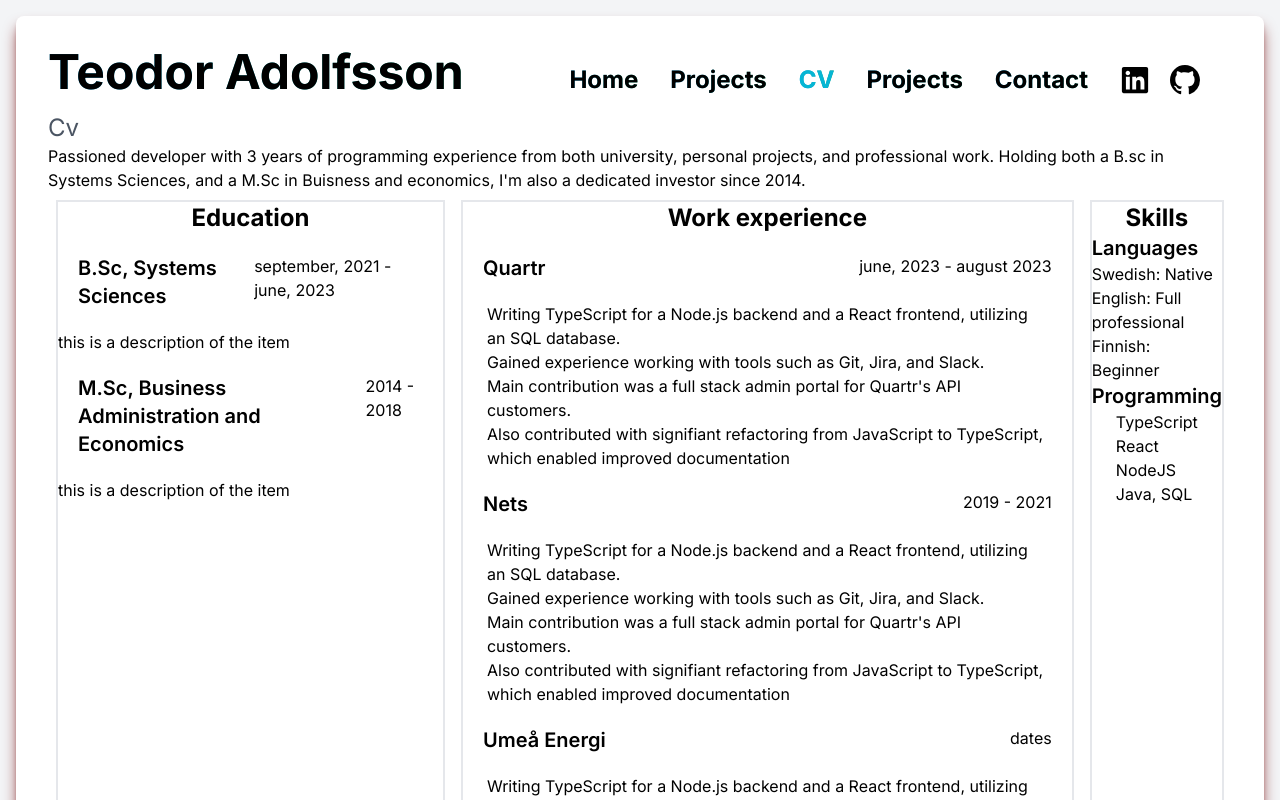
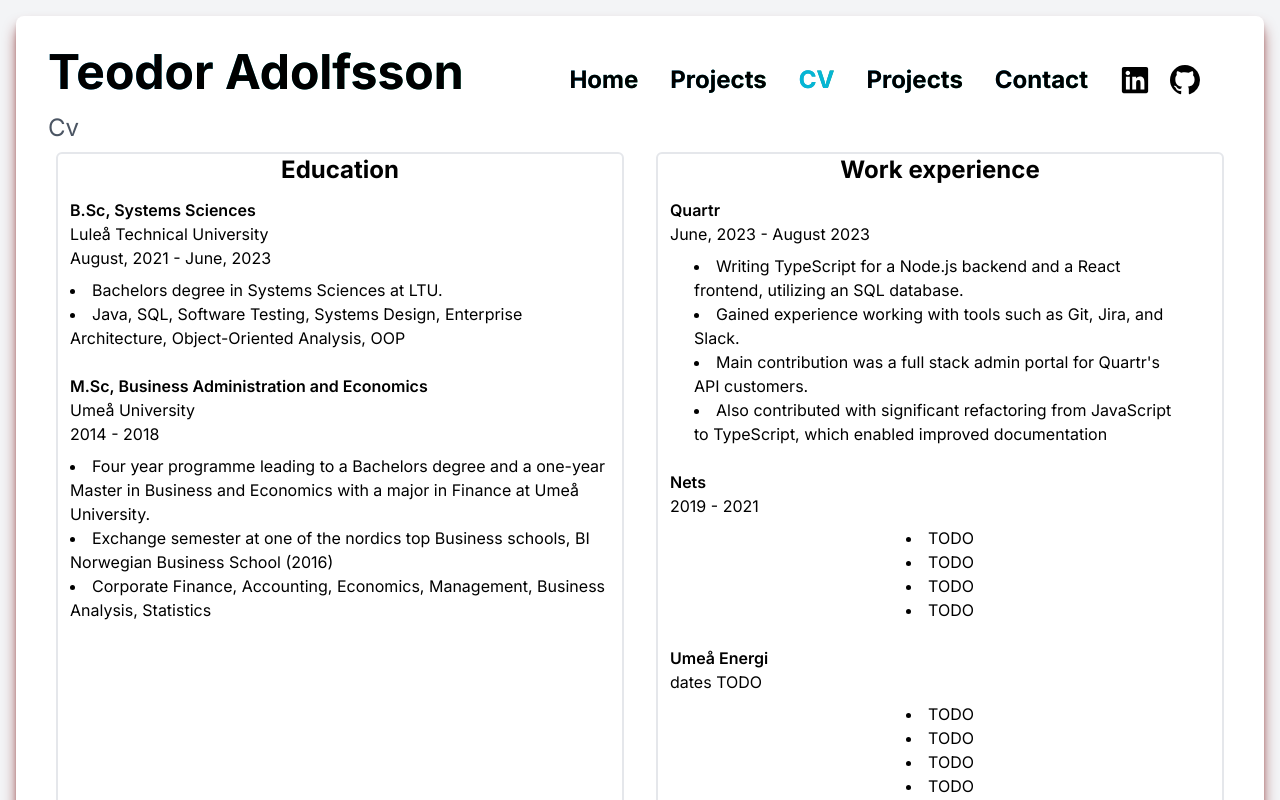
Before and after one commit to Teddy-94/personal-website, a Next.js app: page /cv in a window 1280 px wide. Shown: the top 800 px of the page. Built offline with nearby package versions, Linux system fonts and the light colour scheme.

Commit message:
cv page wip

```diff
--- /dev/null
+++ b/src/app/cv/components/education.tsx
@@ -0,0 +1,43 @@
+import { box, boxinner, ul } from "../page"
+
+const Education = () => {
+  return (
+    <div className={box}>
+      <h2 className="text-2xl font-bold text-center">Education</h2>
+      {
+        // Systems Sciences
+      }
+      <div className={boxinner}>
+        <div className="gap-0">
+          <h3 className="text-md font-semibold">
+            B.Sc, Systems Sciences
+          </h3>
+          <h4>Luleå Technical University</h4>
+          <p className="mt-0 pt-0">August, 2021 - June, 2023</p></div>
+        <ul className={ul}>
+          <li>Bachelors degree in Systems Sciences at LTU.</li>
+          <li>Java, SQL, Software Testing, Systems Design, Enterprise Architecture, Object-Oriented Analysis, OOP</li>
+        </ul>
+      </div>
+      {
+        // Finance
+      }
+      <div className={boxinner}>
+        <div className="gap-0">
+          <h3 className="text-md font-semibold">
+            M.Sc, Business Administration and Economics
+          </h3>
+          <h4>Umeå University</h4>
+          <p>2014 - 2018</p>
+        </div>
+        <ul className={ul}>
+          <li>Four year programme leading to a Bachelors degree and a one-year Master in Business and Economics with a major in Finance at Umeå University.</li>
+          <li>Exchange semester at one of the nordics top Business schools, BI Norwegian Business School (2016)</li>
+          <li>Corporate Finance, Accounting, Economics, Management, Business Analysis, Statistics</li>
+        </ul>
+      </div>
+    </div>
+  )
+}
+
+export default Education
--- /dev/null
+++ b/src/app/cv/components/skills.tsx
@@ -0,0 +1,35 @@
+import { ul } from "../page"
+
+const Skills = () => {
+  return (<>
+    <div className="flex flex-col border-2 gap-2 m-2 justify-evenly lg:flex-row">
+      <h2 className="text-2xl font-bold text-center">Skills</h2>
+
+      <div className="grid grid-cols-1">
+        <h3 className="text-md font-semibold">Languages</h3>
+        <div className="ms-4 me-auto">
+          <ul className={ul}>
+            <li> Swedish: Native </li>
+            <li> English: Full professional </li>
+            <li> Finnish: Beginner </li>
+          </ul>
+        </div>
+      </div>
+
+      <div className="grid grid-cols-1">
+        <h3 className="text-md font-semibold">Programming</h3>
+        <div className="ms-4 me-auto">
+          <ul className={ul}>
+            <li> TypeScript </li>
+            <li> React </li>
+            <li> NodeJS </li>
+            <li> Java, SQL </li>
+          </ul>
+        </div>
+      </div>
+    </div>
+  </>
+  )
+}
+
+export default Skills
--- /dev/null
+++ b/src/app/cv/components/work.tsx
@@ -0,0 +1,73 @@
+import { box, boxinner, ul } from "../page"
+
+const Work = () => {
+  return (
+    <div className={box}>
+      <h2 className="text-2xl font-bold text-center">Work experience</h2>
+      {
+        // Quartr
+      }
+      <div className={boxinner}>
+        <div className="gap-0">
+          <h3 className="text-md font-semibold">
+            Quartr
+          </h3>
+          <p>
+            June, 2023 - August 2023
+          </p>
+        </div>
+        <div className="mx-auto px-6">
+          <ul className={ul}>
+            <li> Writing TypeScript for a Node.js backend and a React frontend, utilizing an SQL database. </li>
+            <li> Gained experience working with tools such as Git, Jira, and Slack. </li>
+            <li> Main contribution was a full stack admin portal for Quartr's API customers. </li>
+            <li> Also contributed with significant refactoring from JavaScript to TypeScript, which enabled improved documentation </li>
+          </ul>
+        </div>
+      </div>
+      {
+        // Nets
+      }
+      <div className={boxinner}>
+        <div className="gap-0">
+          <h3 className="text-md font-semibold">
+            Nets
+          </h3>
+          <p>
+            2019 - 2021
+          </p>
+        </div>
+        <div className="mx-auto px-6">
+          <ul className={ul}>
+            <li>TODO</li>
+            <li>TODO</li>
+            <li>TODO</li>
+            <li>TODO</li>
+          </ul>
+        </div>
+      </div>
+      {
+        // Umeå Energi
+      }
+      <div className={boxinner}>
+        <div className="gap-0">
+          <h3 className="text-md font-semibold">
+            Umeå Energi
+          </h3>
+          <p>
+            dates TODO
+          </p>
+        </div>
+        <div className="mx-auto px-6">
+          <ul className={ul}>
+            <li>TODO</li>
+            <li>TODO</li>
+            <li>TODO</li>
+            <li>TODO</li>
+          </ul>
+        </div>
+      </div>
+    </div>
+  )
+}
+export default Work
--- a/src/app/cv/page.tsx
+++ b/src/app/cv/page.tsx
@@ -1,149 +1,24 @@
 "use client"
+
+import Education from "./components/education"
+import Skills from "./components/skills"
+import Work from "./components/work"
+
+export const box = "flex flex-col border-2 rounded-md m-2"
+export const boxinner = "flex flex-col gap-2 p-3"
+export const ul = "list-disc list-inside"
 
 const Cv = () => {
   // TODO: make this component
   return (
-    <div>
-      <h1 className="text-2xl text-gray-600 flex">Cv</h1>
-      <div>
-        Passioned developer with 3 years of programming experience from both university, personal projects, and professional work. Holding both a B.sc in Systems Sciences, and a M.Sc in Buisness and economics, I'm also a dedicated investor since 2014.
+    <div className="h-full gap-2">
+      <h1 className="text-2xl text-gray-600">Cv</h1>
+      <div className="container h-full grid grid-cols-1 gap-4 xl:grid-cols-2 mx-auto my-auto">
+        <Education />
+        <Work />
       </div>
-      <div className="flex flex-col xl:flex-row ">
-        {
-          // Education
-        }
-        <div className="flex-col lg:flex-row border-2 m-2">
-          <h2 className="text-2xl font-bold text-center">Education</h2>
-          {
-            // Systems Sciences
-          }
-          <div className="flex flex-col">
-            <div className="flex flex-row justify-between p-5">
-              <h3 className="text-xl font-semibold">
-                B.Sc, Systems Sciences
-              </h3>
-              <div>september, 2021 - june, 2023</div>
-            </div>
-            <div>this is a description of the item</div>
-          </div>
-          {
-            // Finance
-          }
-          <div className="flex flex-col">
-            <div className="flex flex-row justify-between p-5">
-              <h3 className="text-xl font-semibold">
-                M.Sc, Business Administration and Economics
-              </h3>
-              <div>2014 - 2018</div>
-            </div>
-            <div>this is a description of the item</div>
-          </div>
-        </div>
-
-        {
-          // Work experience
-        }
-        <div className="flex flex-col border-2 m-2">
-          <h2 className="text-2xl font-bold text-center">Work experience</h2>
-          {
-            // Quartr
-          }
-          <div className="flex flex-col">
-            <div className="flex flex-row justify-between p-5">
-              <h3 className="text-xl font-semibold">
-                Quartr
-              </h3>
-              <div>
-                june, 2023 - august 2023
-              </div>
-            </div>
-            <div className="mx-auto px-6">
-              <ul>
-                <li> Writing TypeScript for a Node.js backend and a React frontend, utilizing an SQL database. </li>
-                <li> Gained experience working with tools such as Git, Jira, and Slack. </li>
-                <li> Main contribution was a full stack admin portal for Quartr's API customers. </li>
-                <li> Also contributed with signifiant refactoring from JavaScript to TypeScript, which enabled improved documentation </li>
-              </ul>
-            </div>
-          </div>
-          {
-            // Nets
-          }
-          <div className="flex flex-col">
-            <div className="flex flex-row justify-between p-5">
-              <h3 className="text-xl font-semibold">
-                Nets
-              </h3>
-              <div>
-                2019 - 2021
-              </div>
-            </div>
-            <div className="mx-auto px-6">
-              <ul>
-                <li> Writing TypeScript for a Node.js backend and a React frontend, utilizing an SQL database. </li>
-                <li> Gained experience working with tools such as Git, Jira, and Slack. </li>
-                <li> Main contribution was a full stack admin portal for Quartr's API customers. </li>
-                <li> Also contributed with signifiant refactoring from JavaScript to TypeScript, which enabled improved documentation </li>
-              </ul>
-            </div>
-          </div>
-          {
-            // Umeå Energi
-          }
-          <div className="flex flex-col">
-            <div className="flex flex-row justify-between p-5">
-              <h3 className="text-xl font-semibold">
-                Umeå Energi
-              </h3>
-              <div>
-                dates
-              </div>
-            </div>
-            <div className="mx-auto px-6">
-              <ul>
-                <li> Writing TypeScript for a Node.js backend and a React frontend, utilizing an SQL database. </li>
-                <li> Gained experience working with tools such as Git, Jira, and Slack. </li>
-                <li> Main contribution was a full stack admin portal for Quartr's API customers. </li>
-                <li> Also contributed with signifiant refactoring from JavaScript to TypeScript, which enabled improved documentation </li>
-              </ul>
-            </div>
-          </div>
-        </div>
-
-        {
-          // Skills
-        }
-        <div className="flex flex-col border-2 m-2">
-          <h2 className="text-2xl font-bold text-center">Skills</h2>
-          <div className="flex flex-row xl:flex-col justify-evenly">
-
-            <div className="flex flex-col">
-              <h3 className="text-xl font-semibold">Languages</h3>
-              <div className="mx-auto">
-                <ul>
-                  <li> Swedish: Native </li>
-                  <li> English: Full professional </li>
-                  <li> Finnish: Beginner </li>
-                </ul>
-              </div>
-            </div>
-
-            <div className="flex flex-col">
-              <h3 className="text-xl font-semibold">Programming</h3>
-              <div className="mx-auto px-6">
-                <ul>
-                  <li> TypeScript </li>
-                  <li> React </li>
-                  <li> NodeJS </li>
-                  <li> Java, SQL </li>
-                </ul>
-              </div>
-            </div>
-
-          </div>
-        </div>
-      </div>
-    </div>
+      <Skills />
+    </div >
   )
 }
 
```
